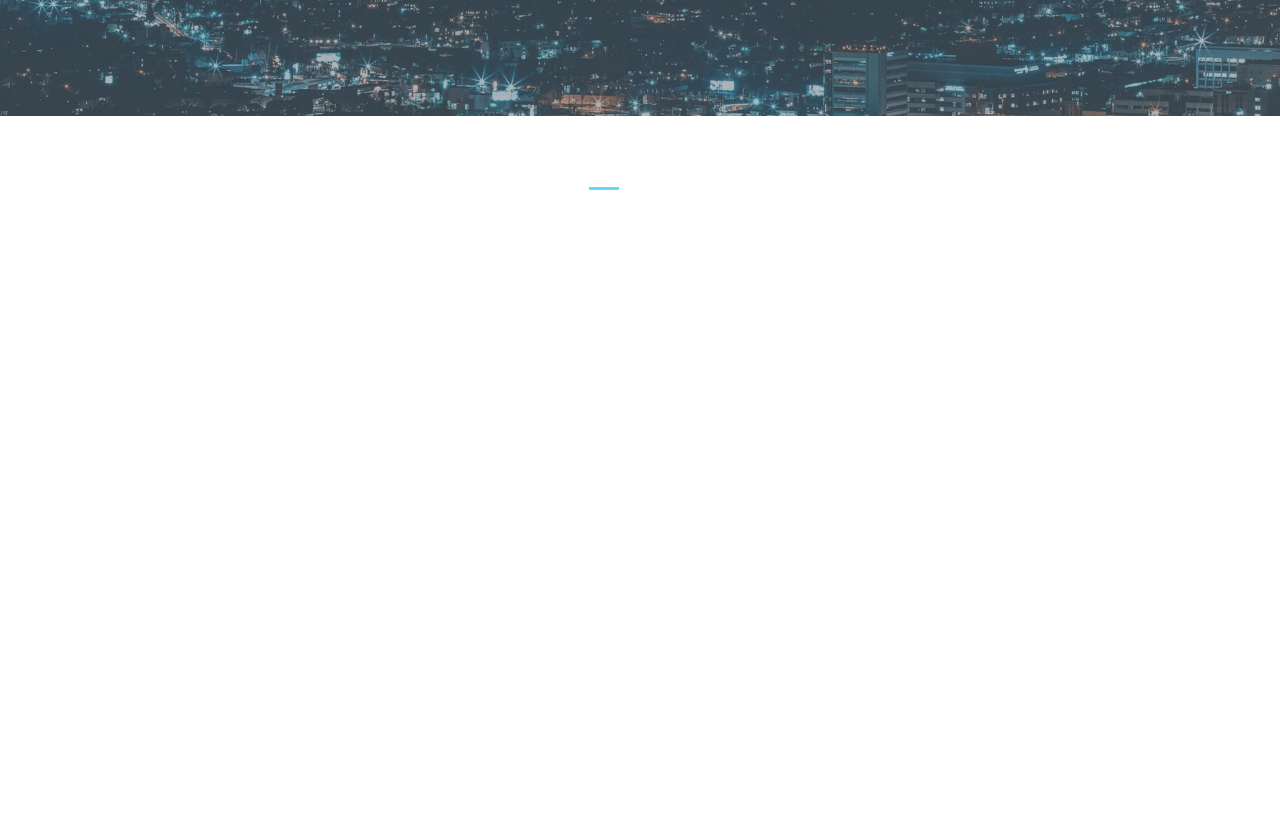
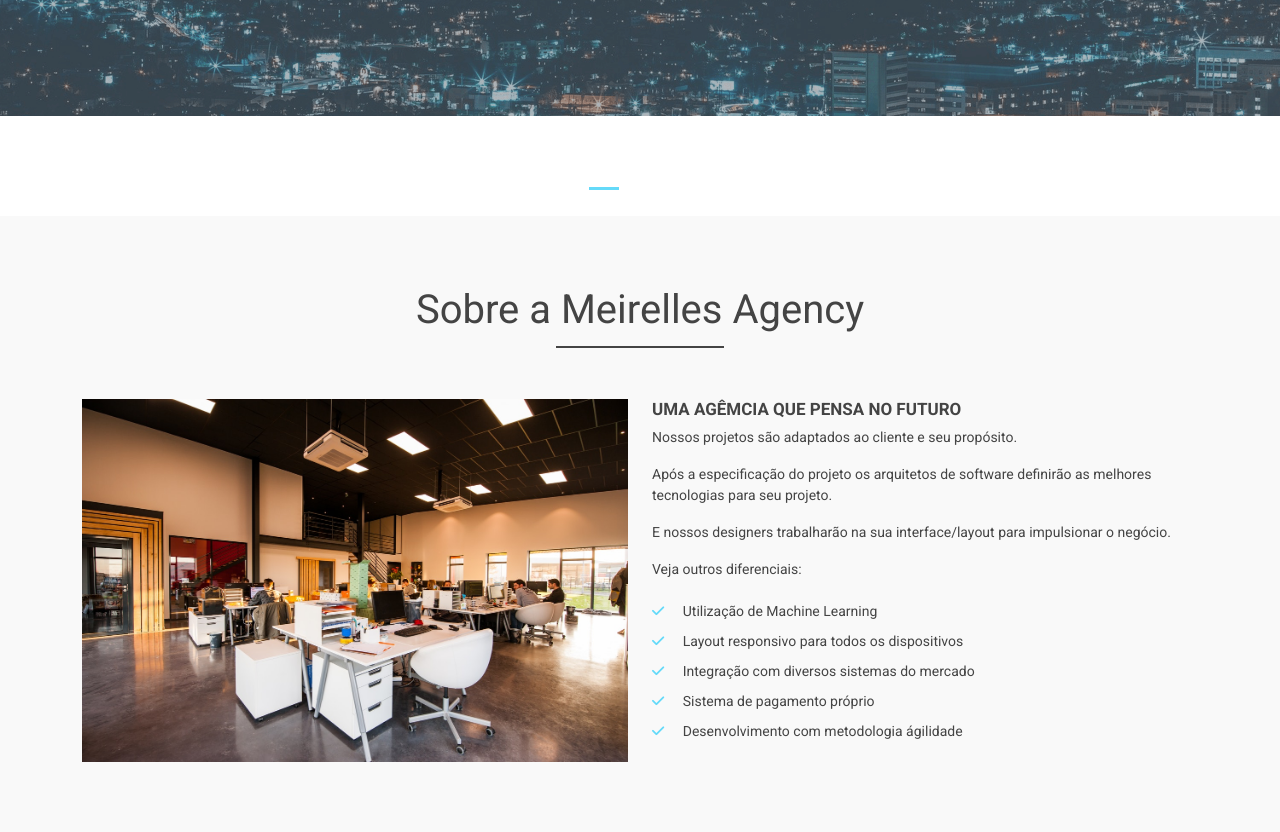
Before and after one commit to EduardoCansan/agency-web-using-bootstrap, a plain HTML site: page index.html in a window 1280 px wide. Shown: the part 504-1336 px from the top of the page. Before the commit the page ends 800 px from the top, so only its background shows below. Drawn offline with nearby package versions, Linux system fonts and the light colour scheme.

Commit message:
feat: add about area usign grid

```diff
--- a/css/styles.css
+++ b/css/styles.css
@@ -96,3 +96,47 @@ navbar-expand-lg .navbar-nav .navbar-link {
 .carousel-indicators .active {
     background-color: #65DAF9;
 }
+
+/* Sobre a empresa */
+
+#about-area {
+    background-color: #F9F9F9;
+}
+
+.main-title {
+    color: #444;
+    margin: 0 0 65px 0;
+    font-size: 40px;
+    text-align: center;
+    position: relative;
+}
+
+.main-title::after {
+    content: "";
+    border-top: 2px solid #444;
+    width: 15%;
+    position: absolute;
+    top: 60px;
+    left: 42.5%;
+}
+
+.about-title {
+    font-size: 17px;
+    color: #444;
+    text-transform: uppercase;
+    font-weight: bold;
+}
+
+#about-list {
+    list-style: none;
+    padding-left: 0;
+}
+
+#about-list li {
+    line-height: 30px;
+}
+
+#about-list i {
+    color: #65DAF9;
+    margin-right: 15px;
+}
--- a/index.html
+++ b/index.html
@@ -44,6 +44,7 @@
         </div>
     </header>
     <main>
+        <div class="container-fluid">
             <div id="mainSlider" class="carousel slide">
                 <div class="carousel-indicators">
                     <button type="button" data-bs-target="#mainSlider" data-bs-slide-to="0" class="active" aria-current="true" aria-label="Slide 1"></button>
@@ -85,6 +86,33 @@
                     <span class="visually-hidden">Next</span>
                 </button>
             </div>
+            <div id="about-area">
+                <div class="container">
+                    <div class="row">
+                        <div class="col-12">
+                            <h3 class="main-title">Sobre a Meirelles Agency</h3>
+                        </div>
+                        <div class="col-md-6">
+                            <img class="img-fluid" src="img/agencia.jpg" alt="Agência Meirelles">
+                        </div>
+                        <div class="col-md-6">
+                            <h3 class="about-title">Uma agêmcia que pensa no futuro</h3>
+                            <p>Nossos projetos são adaptados ao cliente e seu propósito.</p>
+                            <p>Após a especificação do projeto os arquitetos de software definirão as melhores tecnologias para seu projeto.</p>
+                            <p>E nossos designers trabalharão na sua interface/layout para impulsionar o negócio.</p>
+                            <p>Veja outros diferenciais:</p>
+                            <ul id="about-list">
+                                <li><i class="fas fa-check"></i> Utilização de Machine Learning</li>
+                                <li><i class="fas fa-check"></i> Layout responsivo para todos os dispositivos</li>
+                                <li><i class="fas fa-check"></i> Integração com diversos sistemas do mercado</li>
+                                <li><i class="fas fa-check"></i> Sistema de pagamento próprio</li>
+                                <li><i class="fas fa-check"></i> Desenvolvimento com metodologia ágilidade</li>
+                            </ul>
+                        </div>
+                    </div>
+                </div>
+            </div>
+        </div>
     </main>
     <script src="js/scripts.js"></script>
 </body>
```
Lines whose indentation alone changed are shown as unchanged.
